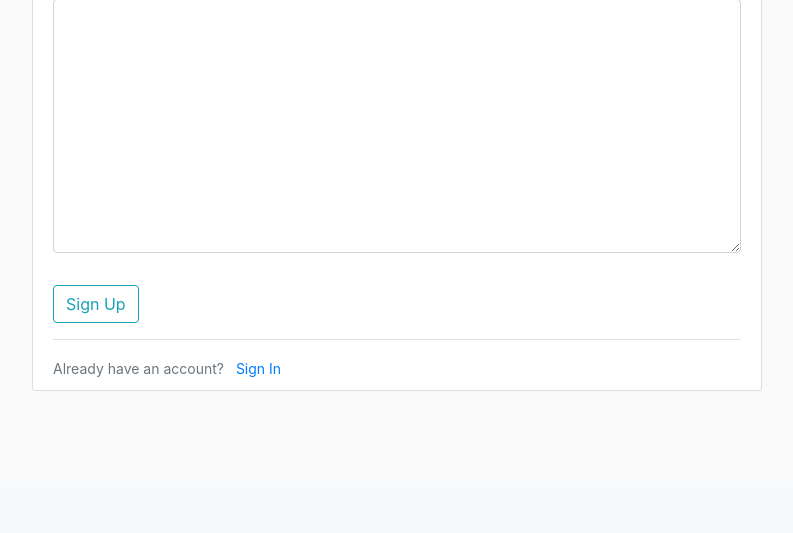
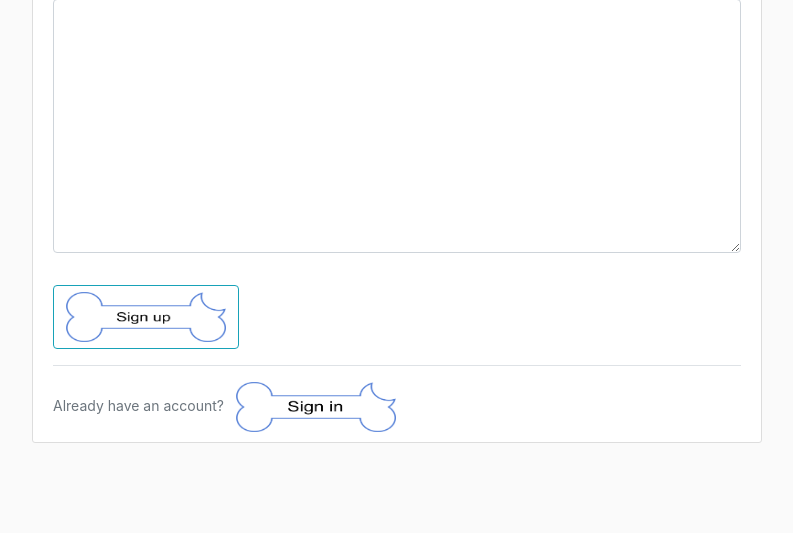
Before and after one commit to lironga2/PM2020_TEAM_8, a Django app: page /register_dog_owner/ in a window 1280 px wide. Shown: the part 1292-1825 px from the top of the page, without its empty margins (53-846 px from the left). Before the commit the page ends 1683 px from the top, so only its background shows below. Run offline with Django 3.2, Linux system fonts and the light colour scheme; some libraries are stand-ins or nearby versions.

Commit message:
Front and and requriments txt file

```diff
--- a/smartdogarden/requirements.txt
+++ b/smartdogarden/requirements.txt
@@ -3,9 +3,11 @@ asgiref==3.2.7
 astroid==2.4.1
 attrs==19.3.0
 Babel==2.8.0
+beautifulsoup4==4.9.1
 coverage==4.5.4
 distlib==0.3.0
-Django==3.0.4
+Django==3.0.7
+django-bootstrap4==2.0.1
 django-crispy-forms==1.9.0
 django-filter==2.2.0
 django-jenkins==0.110.0
@@ -33,6 +35,7 @@ pytest-django==3.9.0
 pytz==2019.3
 scipy==1.4.1
 six==1.14.0
+soupsieve==2.0.1
 sqlparse==0.3.1
 stevedore==1.32.0
 toml==0.10.1
--- a/smartdogarden/users/templates/users/base.html
+++ b/smartdogarden/users/templates/users/base.html
@@ -1,5 +1,6 @@
 {% extends "home/base.html" %}
 {% load crispy_forms_tags %}
+{% load static %}
 {% block content %}
     <div class="content-section">
         <form method="POST">
@@ -13,13 +14,13 @@
             </fieldset>
             <div class="form-group">
                 <button class="btn btn-outline-info" type="submit">
-                    Sign Up
+                    <img src="{% static 'home/img/signup.png' %}" style="height: 50px; width: 160px;"/></a>
                 </button>
             </div>
               <div class ="border-top pt-3">
                 <small class="text-muted">
                     Already have an account?
-                    <a class="ml-2" href="{% url 'login' %}">Sign In</a>
+                    <a class="ml-2" href="{% url 'login' %}"><img src="{% static 'home/img/signin.png' %}" style="height: 50px; width: 160px;"/></a></a>
                 </small>
             </div>
         </form>
```
Also changed, not shown: smartdogarden/home/static/home/img/signup.png (added).
